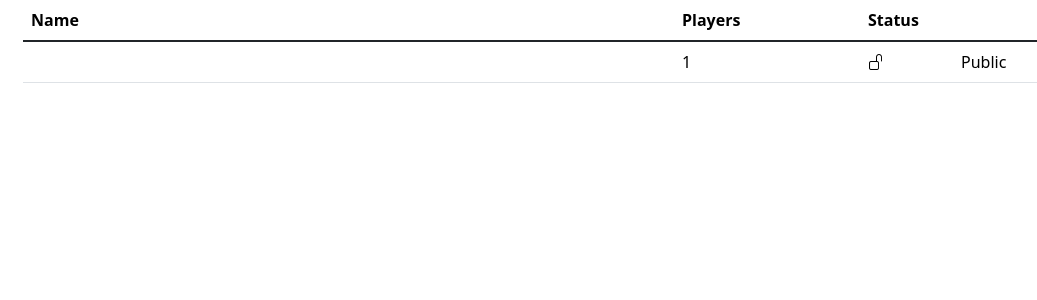
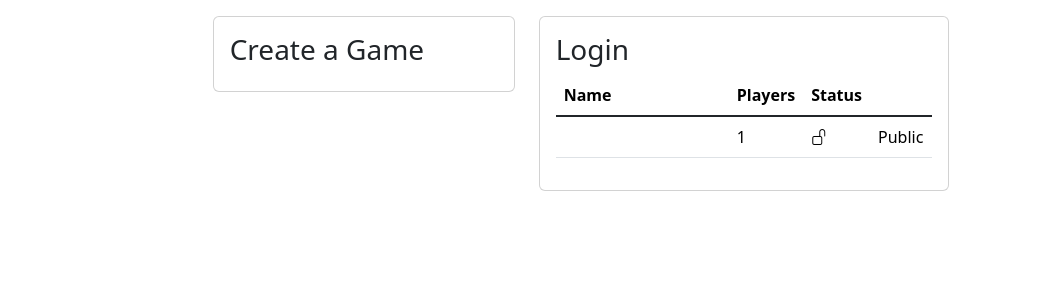
Before and after one commit to HSBI-Lerngruppe-Bres/WebTechnologienHausarbeit, a Flask app: page /games/ in a window 1280 px wide. Shown: the part 56-356 px from the top of the page, without its empty margins (59-1096 px from the left). Run offline with Flask 3, Linux system fonts and the light colour scheme; a user stored in the database is signed in; tables that the repository leaves empty hold one stand-in row (values such as "Sample post").

Commit message:
feat: Create a game and game list

```diff
--- a/bruno/sites/base.py
+++ b/bruno/sites/base.py
@@ -15,4 +15,5 @@ def index():
 def games():
     games = get_active_games()
     print(games)
+    #TODO wtforms
     return render_template("games.html", games=games)
--- a/bruno/sites/templates/games.html
+++ b/bruno/sites/templates/games.html
@@ -1,9 +1,20 @@
 {% extends "base.html" %}
 
 {% block content %}
-<div class="container">
-    <div class="row">
-        <div class="col-md-12">
+<div class="row justify-content-center pt-3">
+    <div class="col-sm-8 col-lg-4 col-xl-3">
+        <div class="card">
+            <div class="card-body">
+                <h3 class="card-title">Create a Game</h3>
+                <form >
+            </div>
+        </div>
+    </div>
+    <div class="col-12 col-sm-8 col-lg-4 col-xl-4">
+        <div class="card">
+            <div class="card-body">
+                <h3 class="card-title">Login</h3>
+                {% if games|length > 0 %}
                 <table class="table table-hover">
                     <thead>
                         <tr>
@@ -31,6 +42,12 @@
                         {% endfor %}
                     </tbody>
                 </table>
+                {% else %}
+                    <div class="pb-2">
+                        Its pretty quite down here
+                    </div>
+                {% endif %}
+            </div>
         </div>
     </div>
 </div>
```
Lines whose indentation alone changed are shown as unchanged.
